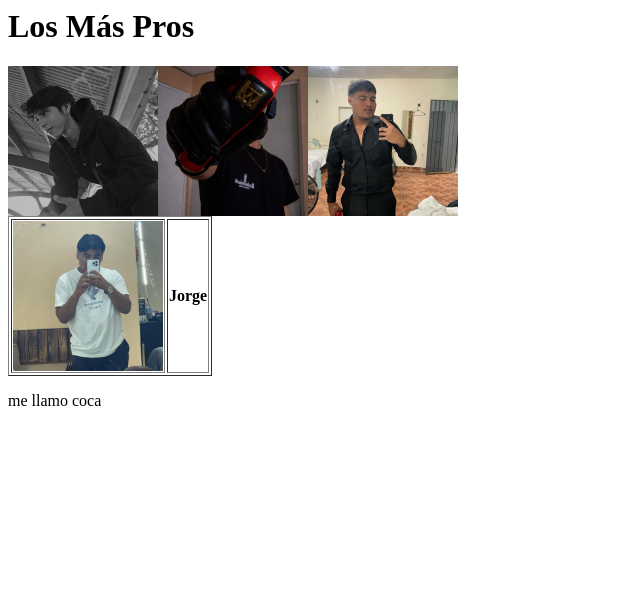
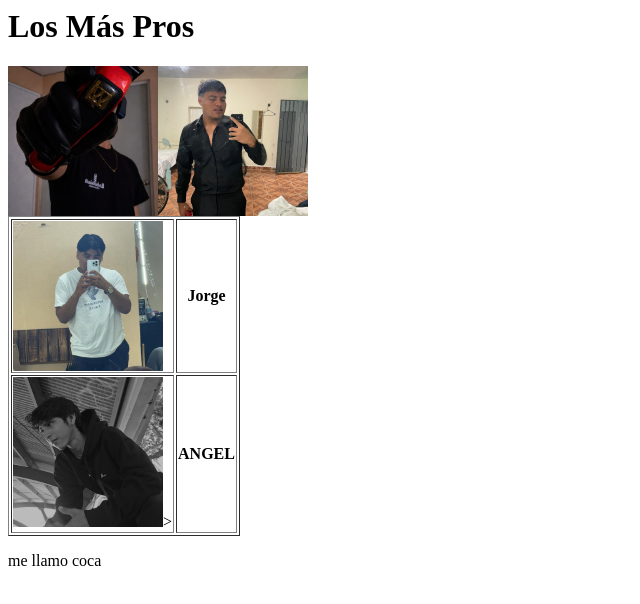
Before and after one commit to jorge10-cr/jorge10-cr.github.io, a plain HTML site: page index.html in a window 1280 px wide. Shown: the whole page, without its empty margins (0-640 px from the left). Drawn offline with Linux system fonts and the light colour scheme.

Commit message:
Update index.html

```diff
--- a/index.html
+++ b/index.html
@@ -23,8 +23,13 @@
       <th> Jorge </th>
 
            </tr>
+ <tr>
+    <td> <img src="https://github.com/jorge10-cr/jorge10-cr.github.io/blob/main/fotos%20de%20equipo/canche%20angel%20daniel.jpeg?raw=true">></td>
 
-<img src="https://github.com/jorge10-cr/jorge10-cr.github.io/blob/main/fotos%20de%20equipo/canche%20angel%20daniel.jpeg?raw=true">
+      <th> ANGEL </th>
+
+           </tr>
+
 <img src="https://github.com/jorge10-cr/jorge10-cr.github.io/blob/main/fotos%20de%20equipo/felipe%20teran%20jorge%20.jpeg?raw=true">
 <img src="https://github.com/jorge10-cr/jorge10-cr.github.io/blob/main/fotos%20de%20equipo/ramon%20vazquez%20luis%20.jpeg?raw=true">
 
```
